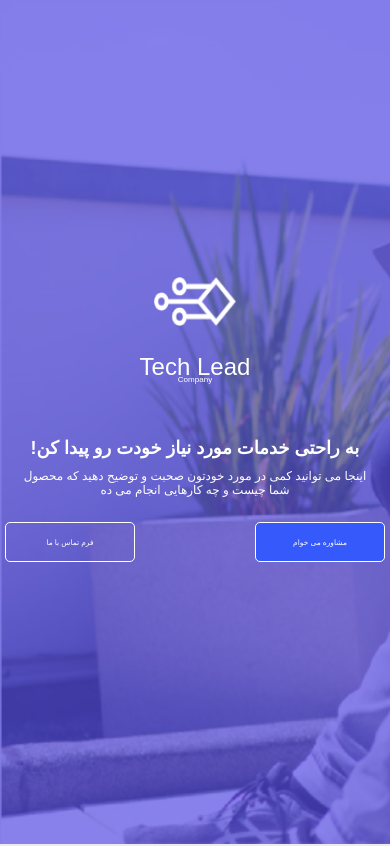
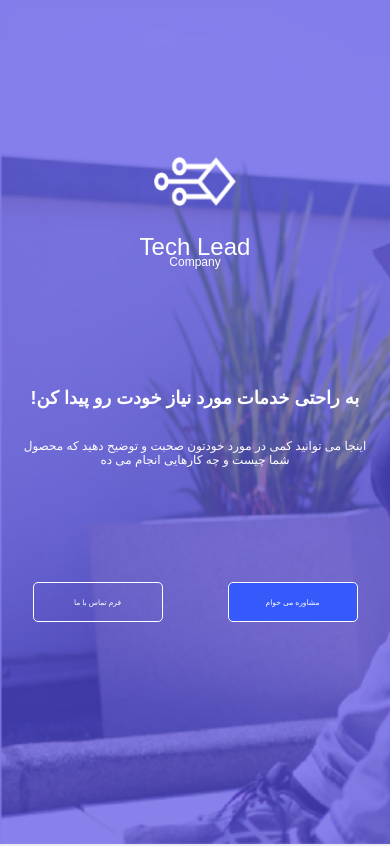
Before and after one commit to rumiani/pubfile, a Next.js app: page / in a window 390 px wide. Shown: the top 846 px of the page. Built offline with nearby package versions, Linux system fonts and the light colour scheme; a small style sheet from the web is missing.

Commit message:
fix btn bug

```diff
--- a/comps/Navbar.js
+++ b/comps/Navbar.js
@@ -8,7 +8,7 @@ const Navbar = () => {
                 <div className={styles.logo}>
                     <img src="/images/logo.png" alt="Tech Lead" />
                     <h3>Tech Lead</h3>
-                    <h6>Company</h6>
+                    <h4>Company</h4>
                 </div>
                 <h2>!به راحتی خدمات مورد نیاز خودت رو پیدا کن</h2>
                 <p>اینجا می توانید کمی در مورد خودتون صحبت و توضیح دهید که محصول شما چیست
--- a/styles/footer.module.css
+++ b/styles/footer.module.css
@@ -76,6 +76,7 @@
         width: 100%;
         margin: 0 auto;
         display: flex;
+        justify-content: space-around;
     }
     .btns button:nth-child(1),
     .btns button:nth-child(2){
--- a/styles/nav.module.css
+++ b/styles/nav.module.css
@@ -38,7 +38,7 @@
     font-size: x-large;
     font-weight: 200;
 }
-.logo h6{
+.logo h4{
     font-weight: 200;
     margin-top: -30px;
 }
@@ -77,7 +77,7 @@
 }
 @media(max-width: 600px) {
     .container{
-        padding-top: 20px;
+        padding-top:50px;
         font-size: 12px;
     }
     .nav{
@@ -85,19 +85,20 @@
         background-image: url('/images/big-pic-mobile.png');
     }
     .logo{
-        height: 150px;
+        height: 200px;
+        font-size: 24;
     }
     .logo img{
         width: 100px;
     }
     .nav h2, .nav p{
         width: 90vw;
-        margin: 10px auto;
+        margin: 30px auto;
     }
     .btns{
         display: flex;
-        justify-content: space-between;
-        margin: 20px auto;
+        justify-content: space-around;
+        margin: 110px auto;
         padding: 0;
         width: 100%;
         font-size: 9px;
```
